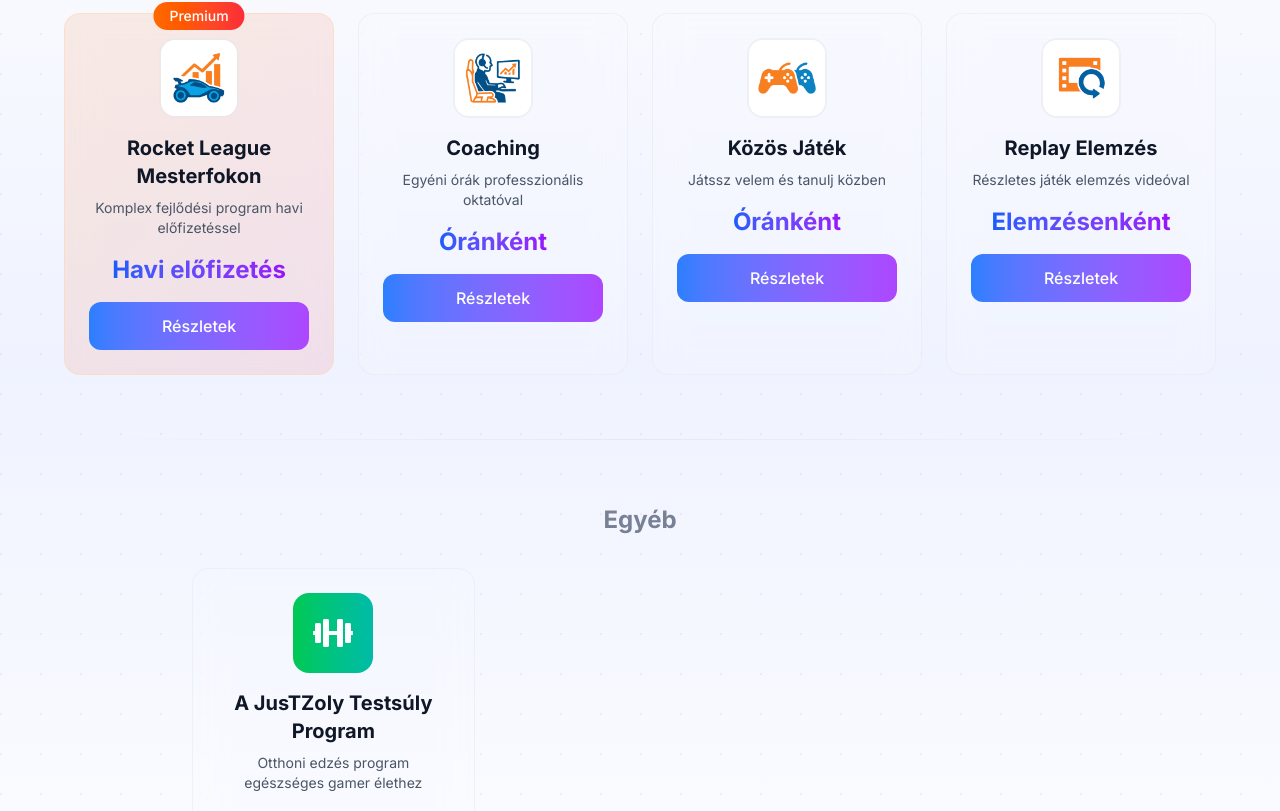
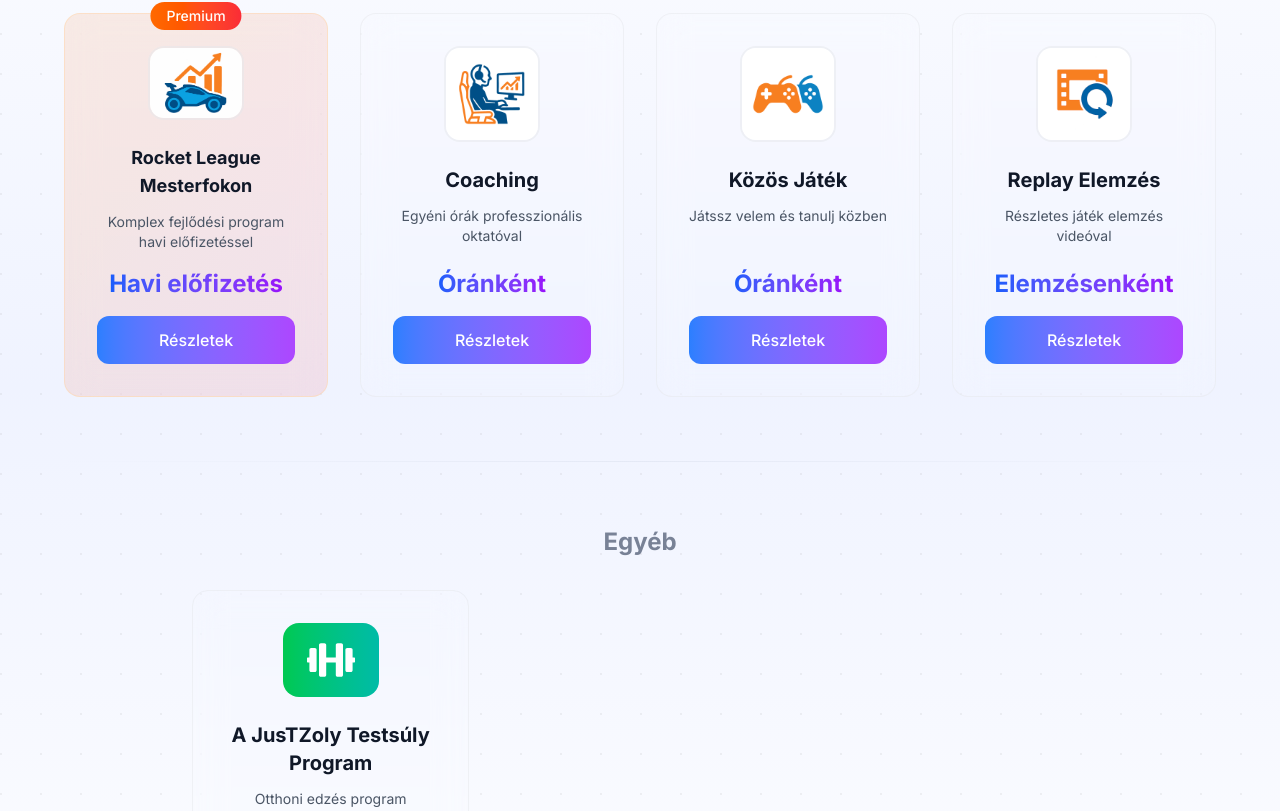
Before and after one commit to DNLincrdbl/rl-coaching, a Next.js app: page / in a window 1280 px wide. Shown: the part 3149-3960 px from the top of the page. Built offline with nearby package versions, Linux system fonts and the light colour scheme; no server answers.

Commit message:
Updated main page

```diff
--- a/src/app/components/Shop.tsx
+++ b/src/app/components/Shop.tsx
@@ -31,7 +31,7 @@
     name: 'Közös Játék',
     description: 'Játssz velem és tanulj közben',
     price: 'Óránként',
-    icon: '/icons/Ikon Közös Játék.jpg',
+    icon: '/icons/icon_play_together.jpg',
     color: 'from-green-500 to-blue-500',
     isPremium: false,
     features: ['Gyakorlati tapasztalat', 'Valós idejű tanácsok', 'Csapatmunka', 'Stratégiai fejlődés']
@@ -41,7 +41,7 @@
     name: 'Replay Elemzés',
     description: 'Részletes játék elemzés videóval',
     price: 'Elemzésenként',
-    icon: '/icons/Ikon Replay Elemzés.jpg',
+    icon: '/icons/icon_elemzes.jpg',
     color: 'from-purple-500 to-pink-500',
     isPremium: false,
     features: ['Videó elemzés', 'Írásbeli feedback', 'Fejlődési javaslatok', 'Gyakorlatok']
@@ -108,7 +108,7 @@
               Rocket League
             </motion.h3>
 
-            <div className="grid md:grid-cols-2 lg:grid-cols-4 gap-6">
+            <div className="grid md:grid-cols-2 lg:grid-cols-4 gap-8">
               {rocketLeagueServices.map((service, index) => (
                 <motion.div
                   key={service.id}
@@ -116,10 +116,10 @@
                   whileInView={{ opacity: 1, y: 0 }}
                   viewport={{ once: true }}
                   transition={{ delay: index * 0.1 }}
-                  className={`relative p-6 rounded-2xl backdrop-blur-lg border transition-all duration-300 ease-out cursor-pointer group hover:scale-105 hover:-translate-y-1 hover:shadow-xl ${
+                  className={`relative p-8 rounded-2xl backdrop-blur-lg border transition-transform duration-600 ease-in-out cursor-pointer group hover:scale-[1.02] hover:-translate-y-1 flex flex-col h-96 ${
                     service.isPremium
-                      ? 'bg-gradient-to-br from-orange-500/10 to-red-500/10 border-orange-200/50 dark:border-orange-500/20 hover:border-orange-300/50'
-                      : 'bg-white/10 dark:bg-white/5 border-gray-200/50 dark:border-white/10 hover:border-gray-300/50'
+                      ? 'bg-gradient-to-br from-orange-500/10 to-red-500/10 border-orange-200/50 dark:border-orange-500/20 hover:border-orange-300/50 hover:from-orange-500/20 hover:to-red-500/20'
+                      : 'bg-white/10 dark:bg-white/5 border-gray-200/50 dark:border-white/10 hover:border-gray-300/50 hover:bg-white/20 dark:hover:bg-white/10'
                   }`}
                   onClick={() => setActiveTab(service.id)}
                 >
@@ -129,21 +129,23 @@
                     </div>
                   )}
 
-                  <div className="w-20 h-20 rounded-2xl overflow-hidden mb-4 mx-auto border-2 border-gray-200/50 dark:border-white/10">
+                  <div className="w-24 h-24 rounded-2xl overflow-hidden mb-6 mx-auto border-2 border-gray-200/50 dark:border-white/10 transition-all duration-500 ease-out group-hover:scale-110 group-hover:border-gray-300/70 dark:group-hover:border-white/30">
                     <Image
                       src={service.icon}
                       alt={service.name}
-                      width={80}
-                      height={80}
-                      className="w-full h-full object-cover"
+                      width={96}
+                      height={96}
+                      className="w-full h-full object-cover transition-all duration-500 ease-out group-hover:scale-105"
                     />
                   </div>
 
-                  <h4 className="text-xl font-bold text-gray-900 dark:text-white mb-2 text-center">
+                  <h4 className={`font-bold text-gray-900 dark:text-white mb-3 text-center ${
+                    service.id === 'rlm' ? 'text-lg' : 'text-xl'
+                  }`}>
                     {service.name}
                   </h4>
 
-                  <p className="text-gray-600 dark:text-gray-400 text-sm mb-4 text-center">
+                  <p className="text-gray-600 dark:text-gray-400 text-sm mb-4 text-center flex-grow">
                     {service.description}
                   </p>
 
@@ -153,7 +155,7 @@
                     </span>
                   </div>
 
-                  <button className="w-full py-3 bg-gradient-to-r from-blue-500 to-purple-500 text-white rounded-xl font-medium hover:shadow-lg hover:shadow-blue-500/25 transition-all">
+                  <button className="w-full py-3 bg-gradient-to-r from-blue-500 to-purple-500 text-white rounded-xl font-medium hover:shadow-2xl hover:shadow-blue-500/40 hover:scale-[1.02] hover:from-blue-600 hover:to-purple-600 transition-all duration-500 ease-out mt-auto">
                     Részletek
                   </button>
                 </motion.div>
@@ -175,7 +177,7 @@
               Egyéb
             </motion.h3>
 
-            <div className="grid md:grid-cols-2 lg:grid-cols-3 gap-6 max-w-4xl mx-auto">
+            <div className="grid md:grid-cols-2 lg:grid-cols-3 gap-8 max-w-4xl mx-auto">
               {otherServices.map((service, index) => (
                 <motion.div
                   key={service.id}
@@ -183,18 +185,18 @@
                   whileInView={{ opacity: 1, y: 0 }}
                   viewport={{ once: true }}
                   transition={{ delay: index * 0.1 }}
-                  className="p-6 rounded-2xl backdrop-blur-lg border border-gray-200/50 dark:border-white/10 hover:border-gray-300/50 transition-all cursor-pointer group hover:scale-105"
+                  className="p-8 rounded-2xl backdrop-blur-lg border border-gray-200/50 dark:border-white/10 hover:border-gray-300/50 transition-transform duration-600 ease-in-out cursor-pointer group hover:scale-[1.02] hover:-translate-y-1 flex flex-col h-96 hover:bg-white/20 dark:hover:bg-white/10"
                   onClick={() => setActiveTab(service.id)}
                 >
-                  <div className={`w-20 h-20 rounded-2xl bg-gradient-to-r ${service.color} flex items-center justify-center mb-4 mx-auto`}>
-                    <service.icon className="w-10 h-10 text-white" />
+                  <div className={`w-24 h-24 rounded-2xl bg-gradient-to-r ${service.color} flex items-center justify-center mb-6 mx-auto transition-all duration-500 ease-out group-hover:scale-110 group-hover:shadow-lg`}>
+                    <service.icon className="w-12 h-12 text-white transition-all duration-500 ease-out group-hover:scale-110" />
                   </div>
 
-                  <h4 className="text-xl font-bold text-gray-900 dark:text-white mb-2 text-center">
+                  <h4 className="text-xl font-bold text-gray-900 dark:text-white mb-3 text-center">
                     {service.name}
                   </h4>
 
-                  <p className="text-gray-600 dark:text-gray-400 text-sm mb-4 text-center">
+                  <p className="text-gray-600 dark:text-gray-400 text-sm mb-4 text-center flex-grow">
                     {service.description}
                   </p>
 
@@ -204,7 +206,7 @@
                     </span>
                   </div>
 
-                  <button className="w-full py-3 bg-gradient-to-r from-green-500 to-teal-500 text-white rounded-xl font-medium hover:shadow-lg hover:shadow-green-500/25 transition-all">
+                  <button className="w-full py-3 bg-gradient-to-r from-green-500 to-teal-500 text-white rounded-xl font-medium hover:shadow-2xl hover:shadow-green-500/40 hover:scale-[1.02] hover:from-green-600 hover:to-teal-600 transition-all duration-500 ease-out mt-auto">
                     Részletek
                   </button>
                 </motion.div>
```
Also changed, not shown: public/icons/icon_elemzes.jpg (renamed from public/icons/Ikon Replay Elemzés.jpg), public/icons/icon_play_together.jpg (renamed from public/icons/Ikon Közös Játék.jpg).
